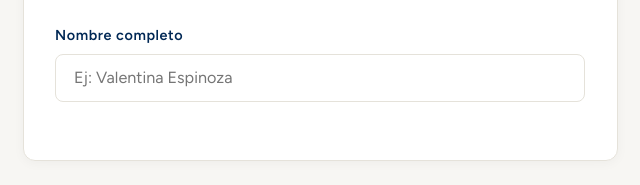
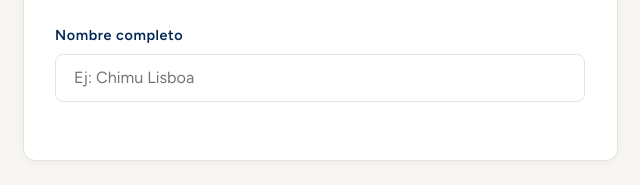
Before and after one commit to jlisboasanmartin-cpu/sgv-encuesta, a plain HTML site: page index.html in a window 1280 px wide. Shown: the part 535-720 px from the top of the page, 320-960 px from the left. Drawn offline with nearby package versions, Linux system fonts and the light colour scheme.

Commit message:
style: update nombre placeholder to Chimu Lisboa

```diff
--- a/index.html
+++ b/index.html
@@ -373,7 +373,7 @@
           <div class="field">
             <label for="nombre">Nombre completo</label>
             <input type="text" id="nombre" name="nombre"
-              placeholder="Ej: Valentina Espinoza" required />
+              placeholder="Ej: Chimu Lisboa" required />
           </div>
         </div>
         <div class="btn-row">
```
